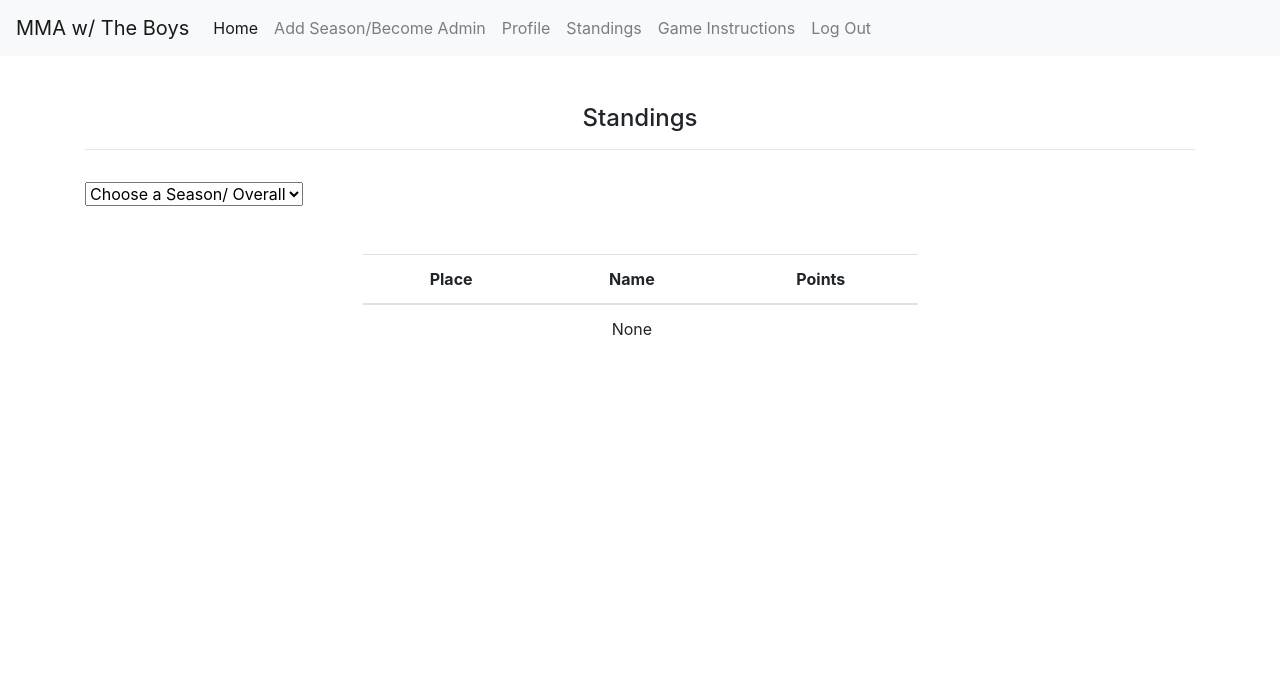
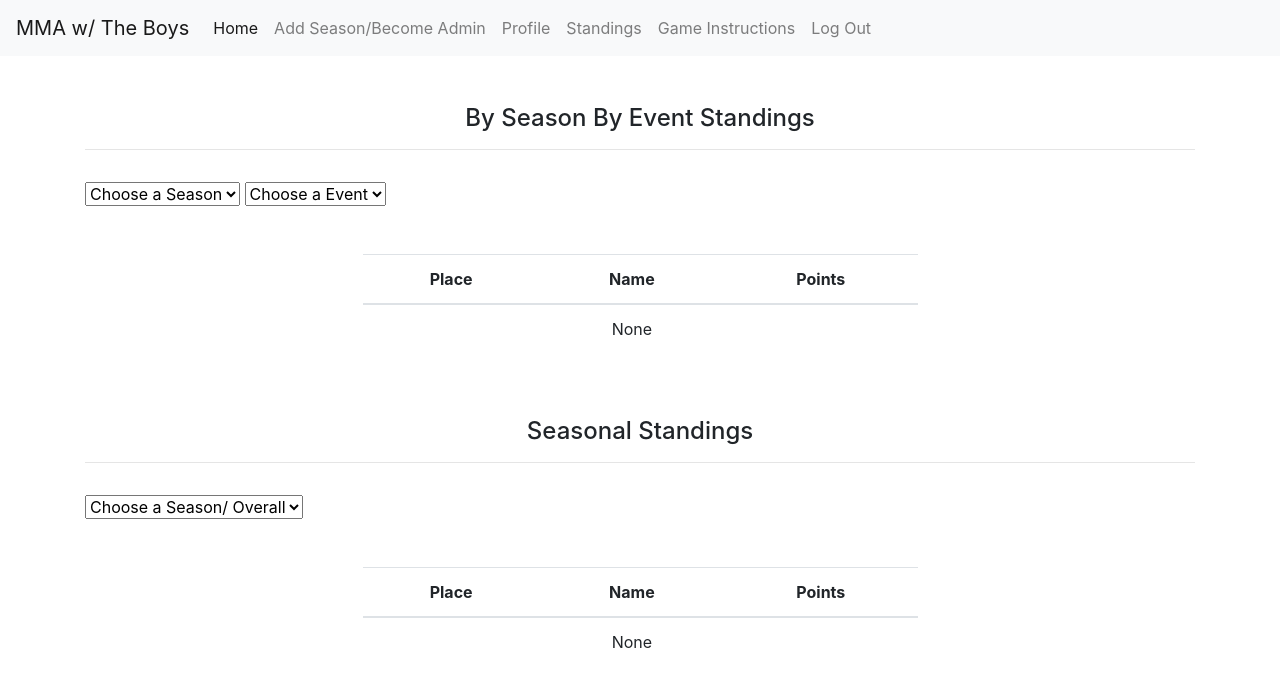
Before and after one commit to Vincent-Crescente/MMA_With_The_Boys, a Flask app: page /standings/ in a window 1280 px wide. Shown: the top 687 px of the page. Run offline with Flask 2, Linux system fonts and the light colour scheme; the visitor is signed in with stand-in values (Sample User, id 1); data that the repository does not hold is empty.

Commit message:
Added 'By Season By Event Standing' feature in 'Standing' tab.

```diff
--- a/resources/standings.py
+++ b/resources/standings.py
@@ -1,7 +1,9 @@
 from models.season_enrolled import SeasonEnrolledModel
 from models.season import SeasonModel
 from models.enrolled import EnrolledTournamentModel
+from models.tournament import TournamentModel
 from models.user import UserModel
+from models.userpicks import UserPicksModel
 from flask_restful import Resource, reqparse
 from flask import render_template, make_response, session
 import collections
@@ -14,6 +16,12 @@ class Standings(Resource):
     _user_parser.add_argument('sid',
                               type=str)
 
+    _user_parser.add_argument('season_dropdown',
+                              type=str)
+
+    _user_parser.add_argument('tourn_dropdown',
+                              type=str)
+
     def get(self):
         if 'user' in session:
 
@@ -21,15 +29,14 @@ class Standings(Resource):
             ids = {}
             for s in all_seasons:
                 ids[s.name] = s.id
-
-            return make_response(render_template("standings.html", ids=ids, names_and_points=[], sid=-1), 200)
+            return make_response(render_template("standings.html", ids=ids, names_and_points=[], season_chosen=-1, tourn_chosen=-1, sid=-1), 200)
         else:
             return make_response(render_template("mainSignIn-pleasesignin.html"), 200)
 
     def post(self):
         data = Standings._user_parser.parse_args()
 
-        if int(data['sid']) >= 0:
+        if data['sid'] and int(data['sid']) >= 0:
 
             if int(data['sid']) == 0:
 
@@ -49,8 +56,6 @@ class Standings(Resource):
                             temp = {e1_json['user_id']: e1_json['points']}
                             if temp[e1_json['user_id']] >= 0:
                                 users_season_totals.append(temp)
-
-                        # print(users_season_totals)
 
                 counter = collections.Counter()
                 for d in users_season_totals:
@@ -80,7 +85,7 @@ class Standings(Resource):
                 for s in all_seasons:
                     ids[s.name] = s.id
 
-                return make_response(render_template("standings.html", ids=ids, names_and_points=sorted_points, sid=data['sid']), 200)
+                return make_response(render_template("standings.html", ids=ids, names_and_points=sorted_points,season_chosen=-1, tourn_chosen=-1, sid=data['sid']), 200)
 
             else:
                     seasonObj = SeasonModel.get_season_byid(data['sid'])
@@ -128,7 +133,115 @@ class Standings(Resource):
                     for s in all_seasons:
                         ids[s.name] = s.id
 
-                    return make_response(render_template("standings.html", ids=ids, names_and_points=sorted_points, sid=data['sid']), 200)
+                    return make_response(render_template("standings.html", ids=ids, names_and_points=sorted_points, season_chosen=-1, tourn_chosen=-1, sid=data['sid']), 200)
+
+        elif data['season_dropdown'] and not data['tourn_dropdown']:
+
+            names_and_points_events = []
+            event_names = {}
+
+            all_seasons = SeasonModel.all_seasons()
+            ids = {}
+            for s in all_seasons:
+                ids[s.name] = s.id
+
+            season_obj = SeasonModel.get_season_byid(data['season_dropdown'])
+            if season_obj:
+                events = season_obj.json()['events']
+                for e in events:
+                    event_names[e['name']] = e['id']
+
+                name, id1 = next(iter(event_names.items()))
+
+                all_picks_for_this_tourn = UserPicksModel.picks_by_tourn_id(id1)
+
+                ids_and_points = {}
+                ids_and_names = {}
+                if all_picks_for_this_tourn:
+
+                    for p in all_picks_for_this_tourn:
+                        if p.user_id in ids_and_points.keys():
+                            ids_and_points[p.user_id] = ids_and_points[p.user_id] + p.points
+                        else:
+                            ids_and_points[p.user_id] = p.points
+
+                    for id1, value in ids_and_points.items():
+                        user = UserModel.find_by_id(id1)
+                        ids_and_names[user.id] = user.username
+
+                    for key_to_map, name in ids_and_names.items():
+                        if key_to_map in ids_and_points.keys():
+                            ids_and_points[name] = ids_and_points.pop(key_to_map)
+
+                    # { 'Wally': 7, 'Vincent': 5}
+                    sorted_points = {k: v for k, v in sorted(ids_and_points.items(), key=lambda item: item[1], reverse=True)}
+
+                    return make_response(render_template("standings.html", ids=ids, names_and_points={}, names_and_points_events=sorted_points, events=event_names, season_chosen=int(data['season_dropdown']),tourn_chosen=-1, sid=-1), 200)
+
+            else:
+                all_seasons = SeasonModel.all_seasons()
+                ids = {}
+                for s in all_seasons:
+                    ids[s.name] = s.id
+
+                return make_response(render_template("standings.html", ids=ids,season_chosen=-1, tourn_chosen=-1, sid=-1), 200)
+
+        elif data['season_dropdown'] and data['tourn_dropdown']:
+
+            ids_and_points = {}
+            ids_and_names = {}
+            event_names = {}
+
+            all_seasons = SeasonModel.all_seasons()
+            ids = {}
+            for s in all_seasons:
+                ids[s.name] = s.id
+
+            season_obj = SeasonModel.get_season_byid(data['season_dropdown'])
+            if season_obj:
+                events = season_obj.json()['events']
+                for e in events:
+                    event_names[e['name']] = e['id']
+
+                all_picks_for_this_tourn = UserPicksModel.picks_by_tourn_id(data['tourn_dropdown'])
+
+                ids_and_points = {}
+                ids_and_names = {}
+                if all_picks_for_this_tourn:
+
+                    for p in all_picks_for_this_tourn:
+                        if p.user_id in ids_and_points.keys():
+                            ids_and_points[p.user_id] = ids_and_points[p.user_id] + p.points
+                        else:
+                            ids_and_points[p.user_id] = p.points
+
+                    for id1, value in ids_and_points.items():
+                        user = UserModel.find_by_id(id1)
+                        ids_and_names[user.id] = user.username
+
+                    for key_to_map, name in ids_and_names.items():
+                        if key_to_map in ids_and_points.keys():
+                            ids_and_points[name] = ids_and_points.pop(key_to_map)
+
+                    # { 'Wally': 7, 'Vincent': 5}
+                    sorted_points = {k: v for k, v in sorted(ids_and_points.items(), key=lambda item: item[1], reverse=True)}
+
+                return make_response(render_template("standings.html", ids=ids, names_and_points={}, names_and_points_events=sorted_points, events=event_names, season_chosen=int(data['season_dropdown']),tourn_chosen=int(data['tourn_dropdown']), sid=-1), 200)
+
+            else:
+                all_seasons = SeasonModel.all_seasons()
+                ids = {}
+                for s in all_seasons:
+                    ids[s.name] = s.id
+
+                if int(data['season_dropdown']) > 0:
+                    season_obj = SeasonModel.get_season_byid(data['season_dropdown'])
+                    if season_obj:
+                        season_event_names = [s1['name'] for s1 in season_obj.json()['events']]
+                    else:
+                        pass
+                return make_response(render_template("standings.html", ids=ids, names_and_points=[],season_chosen=-1,tourn_chosen=-1, sid=-1), 200)
+
         else:
 
             all_seasons = SeasonModel.all_seasons()
@@ -136,4 +249,4 @@ class Standings(Resource):
             for s in all_seasons:
                 ids[s.name] = s.id
 
-            return make_response(render_template("standings.html", ids=ids, names_and_points=[], sid=-1), 200)
+            return make_response(render_template("standings.html", ids=ids, names_and_points=[],season_chosen=-1, tourn_chosen=-1, sid=-1), 200)
--- a/templates/standings.html
+++ b/templates/standings.html
@@ -5,10 +5,62 @@
 {% block mainArea %}
 
 <div class="container">
+    <div class="h-auto">
 
+        <h4 class="mx-auto text-center mt-5"> By Season By Event Standings </h4>
+        <hr>
+        <select class="form-select mt-3" name="season_dropdown" id="season_dropdown" aria-label="Default select example">
+                <option value="-1" selected>Choose a Season</option>
+            {% if ids|length %}
+            {% for name,value in ids.items() %}
+            <option value="{{value}}">{{name}}</option>
+            {% endfor %}
+            {% endif %}
+        </select>
+
+        <select class="form-select mt-3" name="tourn_dropdown" id="tourn_dropdown" aria-label="Default select example">
+                {% if events|length %}
+                {% for name,value in events.items() %}
+                    <option value="{{value}}">{{name}}</option>
+                {% endfor %}
+                {% else %}
+                    <option value="-1" selected>Choose a Event</option>
+                {% endif %}
+        </select>
+
+        <div class="table-responsive mx-auto mt-5">
+            <table class="table mx-auto w-50 text-center">
+                <thead>
+                <tr>
+                    <th scope="col">Place</th>
+                    <th scope="col">Name</th>
+                    <th scope="col">Points</th>
+                </tr>
+                </thead>
+                <tbody>
+                {% if names_and_points_events|length %}
+                    {% for names ,points in names_and_points_events.items() %}
+                    <tr>
+                        <td>{{ loop.index }}</td>
+                        <td>{{ names }}</td>
+                        <td>{{ points }}</td>
+                    </tr>
+                    {% endfor %}
+                {% else %}
+                    <tr>
+                        <td></td>
+                        <td>None</td>
+                        <td></td>
+                    </tr>
+                {% endif %}
+                </tbody>
+            </table>
+        </div>
+    </div>
+<!------------------------------------------------------->
         <div class="h-auto">
 
-            <h4 class="mx-auto text-center mt-5"> Standings </h4>
+            <h4 class="mx-auto text-center mt-5"> Seasonal Standings </h4>
             <hr>
             <select class="form-select mt-3" name="dropdown" id="dropdown" aria-label="Default select example">
                 <option value="-1" selected>Choose a Season/ Overall</option>
@@ -53,6 +105,8 @@
 </div>
 <form method="POST" role="form" >
     <input type="text" name="sid" hidden id="dropdown_input" value="">
+    <input type="text" name="season_dropdown" hidden id="season_dropdown_input" value="">
+    <input type="text" name="tourn_dropdown" hidden id="tourn_dropdown_input" value="">
     <input id="myHiddenSubmit" hidden type="submit">
 </form>
 
@@ -61,9 +115,19 @@
 <script type="text/javascript">
 
  var sid = {{sid}}
+ var season_chosen = {{season_chosen}}
+ var tourn_event = {{tourn_chosen}}
 
  if(sid >=0 ){
     $("#dropdown").val(sid)
+ }
+
+  if(season_chosen >=0 ){
+    $("#season_dropdown").val(season_chosen)
+ }
+
+  if(tourn_event >=0 ){
+    $("#tourn_dropdown").val(tourn_event)
  }
 
 
@@ -74,6 +138,23 @@
 
  });
 
+
+ $("[name=season_dropdown]").change(function(){
+
+    $("#season_dropdown_input").val(this.value)
+    $("#myHiddenSubmit").click();
+
+ });
+
+
+ $("[name=tourn_dropdown]").change(function(){
+
+    $("#season_dropdown_input").val($("[name=season_dropdown]").val())
+    $("#tourn_dropdown_input").val(this.value)
+    $("#myHiddenSubmit").click();
+
+ });
+
 </script>
 
 {% endblock %}
```
Also changed, not shown: templates/fillTournament.html (+11 -4 lines).
